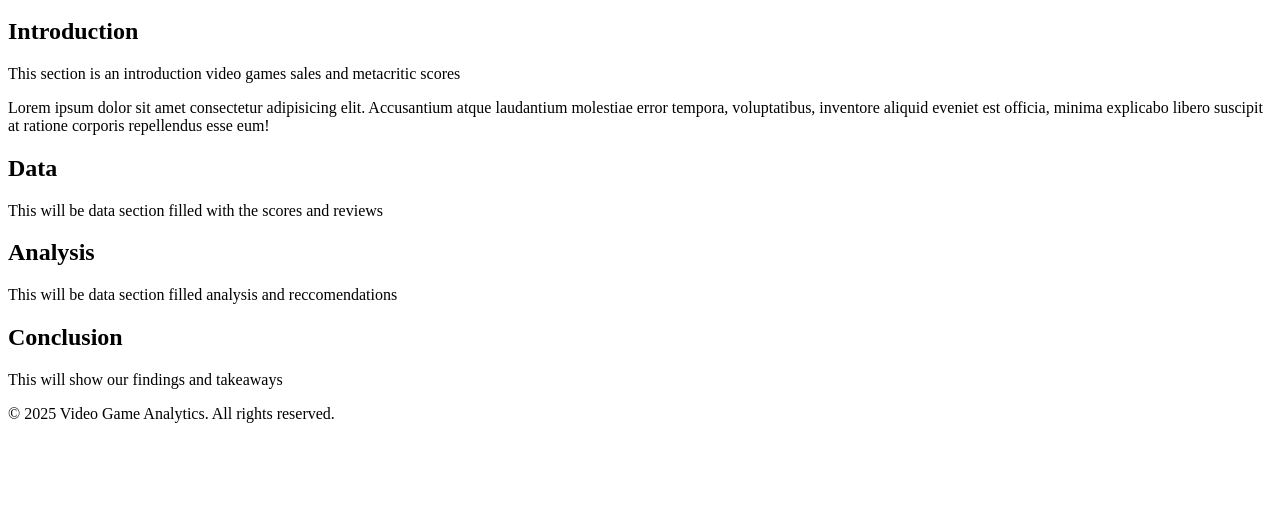
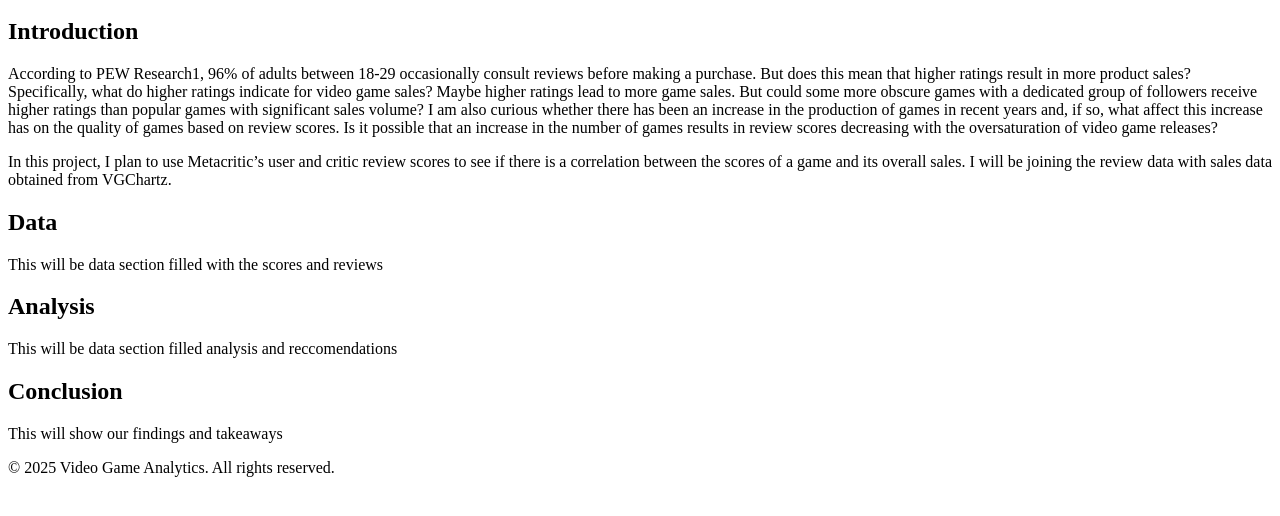
Before and after one commit to tommyjaeger11/3300-module7, a plain HTML site: page index.html in a window 1280 px wide. Shown: the part 136-652 px from the top of the page. Drawn offline with Linux system fonts and the light colour scheme.

Commit message:
this is a fix for the introduction part

```diff
--- a/index.html
+++ b/index.html
@@ -21,14 +21,24 @@
       <section id="introduction">
         <h2>Introduction</h2>
         <p>
-          This section is an introduction video games sales and metacritic
-          scores
+          According to PEW Research1, 96% of adults between 18-29 occasionally
+          consult reviews before making a purchase. But does this mean that
+          higher ratings result in more product sales? Specifically, what do
+          higher ratings indicate for video game sales? Maybe higher ratings
+          lead to more game sales. But could some more obscure games with a
+          dedicated group of followers receive higher ratings than popular games
+          with significant sales volume? I am also curious whether there has
+          been an increase in the production of games in recent years and, if
+          so, what affect this increase has on the quality of games based on
+          review scores. Is it possible that an increase in the number of games
+          results in review scores decreasing with the oversaturation of video
+          game releases?
         </p>
         <p>
-          Lorem ipsum dolor sit amet consectetur adipisicing elit. Accusantium
-          atque laudantium molestiae error tempora, voluptatibus, inventore
-          aliquid eveniet est officia, minima explicabo libero suscipit at
-          ratione corporis repellendus esse eum!
+          In this project, I plan to use Metacritic’s user and critic review
+          scores to see if there is a correlation between the scores of a game
+          and its overall sales. I will be joining the review data with sales
+          data obtained from VGChartz.
         </p>
       </section>
       <section id="data">
```
